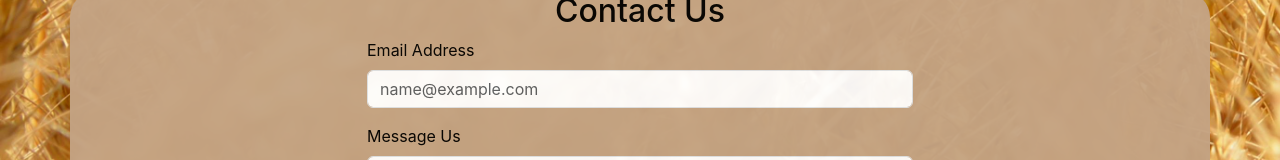
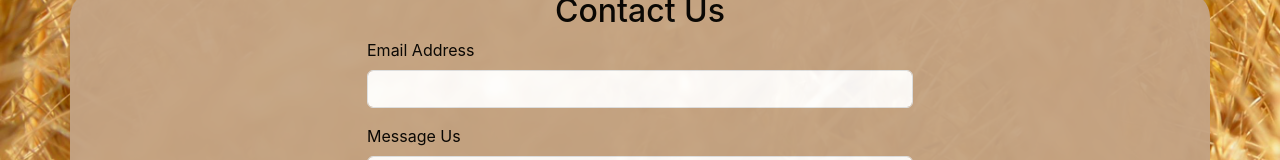
Before and after one commit to kingstonjohnhurley/Wheat-Penny-Capital, a React (Create React App) app: page / in a window 1280 px wide. Shown: the part 1465-1625 px from the top of the page. Built offline with nearby package versions, Linux system fonts and the light colour scheme.

Commit message:
remove placeholder

```diff
--- a/src/components/contact.js
+++ b/src/components/contact.js
@@ -12,7 +12,7 @@ export default function Contact() {
               type="email"
               className="form-control"
               id="exampleFormControlInput1"
-              placeholder="name@example.com"
+              name="Email"
             ></input>
           </div>
           <div className="mb-3">
@@ -23,6 +23,7 @@ export default function Contact() {
               className="form-control"
               id="exampleFormControlTextarea1"
               rows="3"
+              name="Message"
             ></textarea>
           </div>
           <button type="button" className="btn btn-primary- btn-lg">
```
